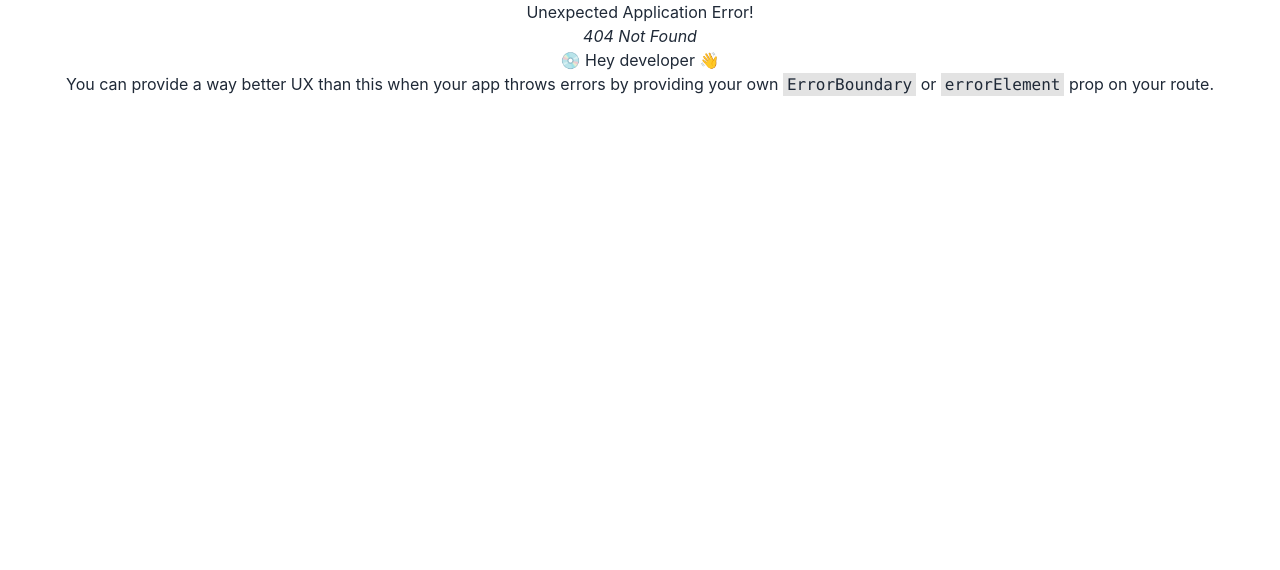
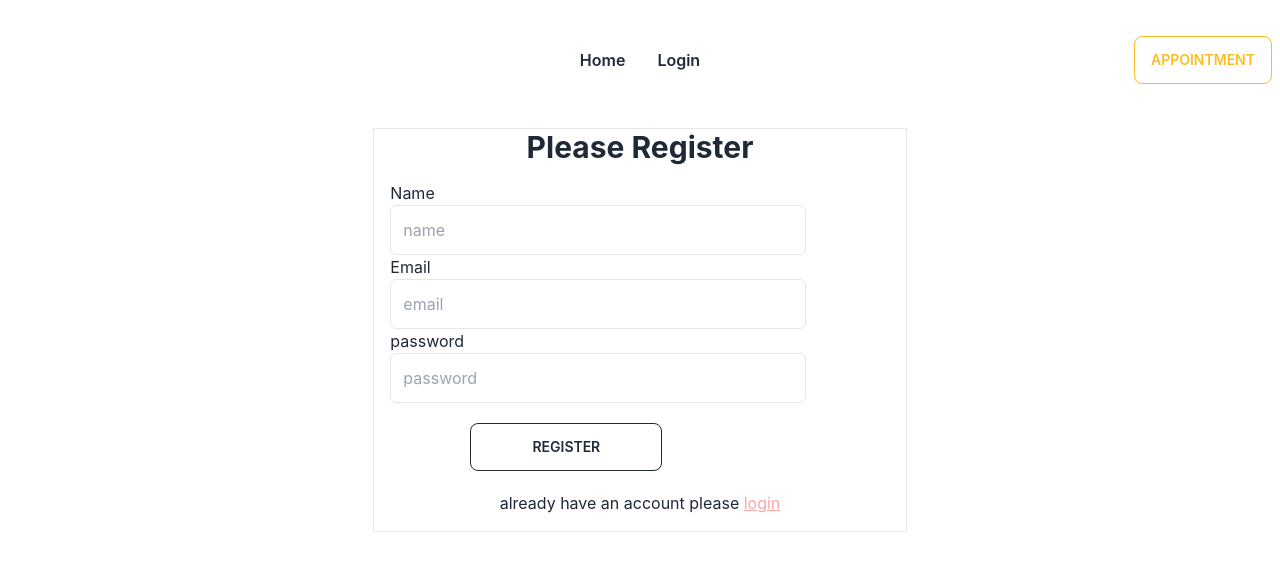
Before and after one commit to Rajikul340/master-builder-cline-as11, a React (Create React App) app: page /register in a window 1280 px wide. Before the commit this address had no page. Shown: the top 570 px of the page. Built offline with nearby package versions, Linux system fonts and the light colour scheme; no server answers.

Commit message:
register page added

```diff
--- a/src/App.css
+++ b/src/App.css
@@ -1,5 +1,5 @@
 .App {
-  text-align: center;
+ margin: auto;
 }
 
 .App-logo {
--- a/src/Components/AuthContext/AuthContex.js
+++ b/src/Components/AuthContext/AuthContex.js
@@ -1,7 +1,8 @@
 import React from 'react';
 import {createContext, useState} from 'react';
-import {getAuth, signInWithEmailAndPassword} from 'firebase/auth';
+import {createUserWithEmailAndPassword, getAuth, onAuthStateChanged, signInWithEmailAndPassword} from 'firebase/auth';
 import app from '../../firebase/Firebase.config';
+import {useEffect} from 'react';
 
 
 export const UserContext =createContext();
@@ -14,11 +15,22 @@ const AuthContex = ({children}) => {
         return signInWithEmailAndPassword(auth,email, password)
 
     }
+    const createUser = (email, password) =>{
+        return createUserWithEmailAndPassword(auth, email, password)
+    }
+
+    useEffect(()=>{
+        const unSubscribe = onAuthStateChanged(auth, currentUser=>{
+            setUser(currentUser)
+        })
+        return ()=>{
+            unSubscribe();
+        }
+
+    },[])
 
 
-
-
-const authInfo = {user, emailLogin}
+const authInfo = {user, emailLogin,createUser}
 
     return (
       <UserContext.Provider value={authInfo}>
--- a/src/Components/Pages/Header/Header.js
+++ b/src/Components/Pages/Header/Header.js
@@ -1,8 +1,12 @@
 import React from 'react';
 import {Link} from 'react-router-dom';
+import { UserContext } from '../../AuthContext/AuthContex';
+import {useContext} from 'react';
+
 
 const Header = () => {
 
+    const {user} = useContext(UserContext)
 
     const menuItems = <>
     <li className='font-semibold'><Link to='/'>Home</Link></li>
@@ -27,7 +31,7 @@ const Header = () => {
                     </ul>
                 </div>
                 <Link to="/" className="btn btn-ghost normal-case text-xl">
-                    <img src={logo} alt="" />
+
                 </Link>
             </div>
             <div className="navbar-center hidden lg:flex">
--- /dev/null
+++ b/src/Components/Pages/Register/Register.js
@@ -0,0 +1,69 @@
+import React, { useContext, useState } from 'react';
+import { Link } from 'react-router-dom';
+import { UserContext } from '../../AuthContext/AuthContex';
+
+
+
+const Register = () => {
+    const{createUser} = useContext(UserContext);
+    const[error, setError] = useState('');
+
+    const handleSubmit = event =>{
+
+        event.preventDefault();
+        const form = event.target ;
+        const name = form.name.value ;
+        const email = form.email.value;
+        const password = form.password.value ;
+        console.log(email , password);
+
+        createUser(email, password)
+        .then(result =>{
+            const user=result.user ;
+            console.log(user);
+            form.reset();
+            alert('user create successfully')
+        })
+        .catch(err=>{
+            setError(err)
+
+        })
+    }
+
+
+
+    return (
+        <div className='mx-auto w-5/12 mb-4 border'>
+            <h3 className='text-center text-3xl font-bold capitalize'>Please Register</h3>
+            <form className=' p-4 ' onSubmit={handleSubmit}>
+
+                <label htmlFor="name">Name</label>
+                <br />
+                <input type="text" name='name' placeholder="name" className=" border p-3 rounded-md w-5/6 " /><br />
+                <label htmlFor="name">Email</label>
+                <br />
+                <input type="email" name='email' placeholder="email" className="border p-3 rounded-md w-5/6" required /><br />
+                <label htmlFor="name">password</label>
+                <br />
+                <input type="password" name='password' placeholder="password" className="border p-3 rounded-md w-5/6" required/><br />
+
+
+
+               <button type='submit' className=' btn btn-outline lg:w-48 lg:ml-20 mt-5   '>Register</button>
+
+
+                <div className='text-center mt-5'>
+
+                    <p className='text-center'>already have an account please <Link to='/login' className='text-red-300 underline'>login</Link></p>
+                 {
+                    <p>{error}</p>
+                 }
+                </div>
+
+            </form>
+
+        </div>
+    );
+};
+
+export default Register;
```
Also changed, not shown: src/Components/Routes/Routes.js (+10 -0 lines).
